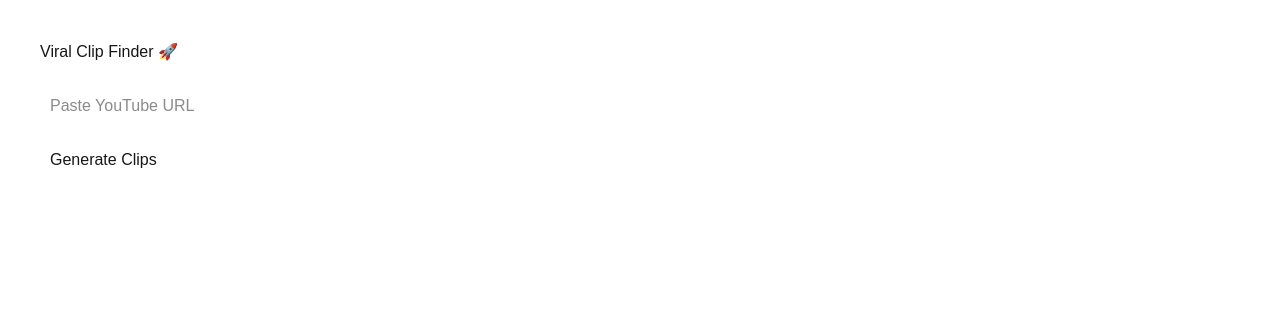
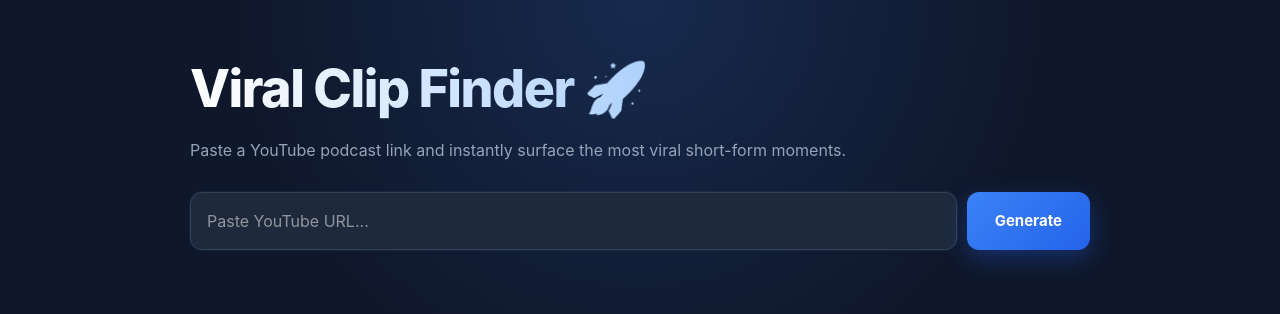
Before and after one commit to Jaeden-A-Lee/codex-viral-clips, a Next.js app: page / in a window 1280 px wide. Shown: the top 314 px of the page. Built offline with nearby package versions, Linux system fonts and the light colour scheme.

Commit message:
Refine visual design and improve demo presentation

```diff
--- a/app/page.tsx
+++ b/app/page.tsx
@@ -16,6 +16,25 @@ export default function Home() {
   const [loadingText, setLoadingText] = useState("");
   const [error, setError] = useState("");
 
+  function extractVideoId(input: string) {
+    const match = input.match(/(?:v=|youtu\.be\/)([a-zA-Z0-9_-]{11})/);
+    return match?.[1] || input;
+  }
+
+  function formatTime(input: any) {
+    const seconds =
+      typeof input === "number"
+        ? input
+        : parseFloat(String(input).replace(/[^0-9.]/g, ""));
+
+    if (isNaN(seconds)) return "0:00";
+
+    const mins = Math.floor(seconds / 60);
+    const secs = Math.floor(seconds % 60);
+
+    return `${mins}:${secs.toString().padStart(2, "0")}`;
+  }
+
   async function handleGenerate() {
     if (!url.trim()) {
       setError("Please paste a YouTube URL");
@@ -27,7 +46,6 @@ export default function Home() {
     setError("");
     setClips([]);
 
-    // STEP 1: get transcript segments
     const transcriptRes = await fetch("/api/transcript", {
       method: "POST",
       headers: {
@@ -38,19 +56,15 @@ export default function Home() {
 
     const transcriptData = await transcriptRes.json();
 
-    if (
-      !transcriptRes.ok ||
-      !Array.isArray(transcriptData.segments)
-    ) {
+    if (!transcriptRes.ok || !Array.isArray(transcriptData.segments)) {
       setError("Could not fetch transcript for this video");
       setLoading(false);
       setLoadingText("");
       return;
     }
 
-    setLoadingText("Generating clips...");
+    setLoadingText("Finding viral moments...");
 
-    // STEP 2: send segments to AI
     const res = await fetch("/api/analyze", {
       method: "POST",
       headers: {
@@ -76,68 +90,152 @@ export default function Home() {
     setLoadingText("");
   }
 
-  function extractVideoId(input: string) {
-    const match = input.match(
-      /(?:v=|youtu\.be\/)([a-zA-Z0-9_-]{11})/
-    );
-    return match?.[1] || input;
-  }
+  return (
+    <main
+      style={{
+        minHeight: "100vh",
+        background: "#0f172a",
+        backgroundImage: "radial-gradient(circle at top, rgba(59,130,246,0.18), transparent 40%)",
+        color: "white",
+        padding: "50px 20px",
+        fontFamily: "'Inter', 'Segoe UI', sans-serif"
+      }}
+    >
+      <div
+        style={{
+          maxWidth: 900,
+          margin: "0 auto"
+        }}
+      >
+        <h1
+          style={{
+            fontSize: 52,
+            fontWeight: 800,
+            marginBottom: 10,
+            letterSpacing: "-1.5px",
+            background: "linear-gradient(90deg, #ffffff, #60a5fa)",
+            WebkitBackgroundClip: "text",
+            WebkitTextFillColor: "transparent"
+          }}
+        >
+          Viral Clip Finder 🚀
+        </h1>
 
-  function formatTime(input: any) {
-    const seconds = typeof input === "number"
-      ? input
-      : parseFloat(String(input).replace(/[^0-9.]/g, ""));
+        <p
+          style={{
+            color: "#94a3b8",
+            marginBottom: 30
+          }}
+        >
+          Paste a YouTube podcast link and instantly surface the most viral
+          short-form moments.
+        </p>
 
-    if (isNaN(seconds)) return "0:00";
-
-    const mins = Math.floor(seconds / 60);
-    const secs = Math.floor(seconds % 60);
-
-    return `${mins}:${secs.toString().padStart(2, "0")}`;
-  }
-
-  return (
-    <main style={{ padding: 40, fontFamily: "Arial" }}>
-      <h1>Viral Clip Finder 🚀</h1>
-
+        <div
+          style={{
+            display: "flex",
+            gap: 10
+          }}
+        >
           <input
             value={url}
             onChange={(e) => setUrl(e.target.value)}
-        placeholder="Paste YouTube URL"
+            placeholder="Paste YouTube URL..."
             style={{
-          padding: 10,
-          width: 400,
-          marginTop: 20
+              flex: 1,
+              padding: 16,
+              borderRadius: 12,
+              border: "1px solid #334155",
+              background: "#1e293b",
+              color: "white",
+              fontSize: 16,
+              outline: "none",
+              boxShadow: "0 0 0 1px rgba(96,165,250,0.08)"
             }}
           />
 
           <button
             onClick={handleGenerate}
+            disabled={loading}
             style={{
-          display: "block",
-          marginTop: 10,
-          padding: 10
+              padding: "16px 28px",
+              borderRadius: 12,
+              border: "none",
+              background: "linear-gradient(135deg, #3b82f6, #2563eb)",
+              color: "white",
+              cursor: "pointer",
+              fontWeight: 700,
+              fontSize: 15,
+              boxShadow: "0 8px 24px rgba(37,99,235,0.35)",
+              transition: "all 0.2s ease"
             }}
           >
-        {loading ? loadingText : "Generate Clips"}
+            {loading ? loadingText : "Generate"}
           </button>
+        </div>
 
         {error && (
-        <p style={{ color: "crimson", marginTop: 10 }}>
+          <p
+            style={{
+              color: "#f87171",
+              marginTop: 15
+            }}
+          >
             {error}
           </p>
         )}
 
-      <div style={{ marginTop: 30 }}>
+        {clips.length > 0 && (
+          <div
+            style={{
+              marginTop: 40,
+              display: "grid",
+              gap: 20
+            }}
+          >
             {clips.map((clip, i) => (
-          <div key={i} style={{ marginBottom: 20 }}>
-            <b>
-              {formatTime(clip.start)} - {formatTime(clip.end)}
-            </b>
-            <p>{clip.reason}</p>
-            <i>{clip.hook}</i>
+              <div
+                key={i}
+                style={{
+                  background: "rgba(30,41,59,0.8)",
+                  padding: 24,
+                  borderRadius: 18,
+                  border: "1px solid rgba(148,163,184,0.15)",
+                  backdropFilter: "blur(8px)",
+                  boxShadow: "0 8px 30px rgba(0,0,0,0.25)"
+                }}
+              >
+                <div
+                  style={{
+                    color: "#60a5fa",
+                    fontWeight: "bold",
+                    marginBottom: 10
+                  }}
+                >
+                  {formatTime(clip.start)} → {formatTime(clip.end)}
+                </div>
+
+                <h3
+                  style={{
+                    marginBottom: 12,
+                    fontSize: 20
+                  }}
+                >
+                  {clip.hook}
+                </h3>
+
+                <p
+                  style={{
+                    color: "#cbd5e1",
+                    lineHeight: 1.6
+                  }}
+                >
+                  {clip.reason}
+                </p>
               </div>
             ))}
+          </div>
+        )}
       </div>
     </main>
   );
```
Lines whose indentation alone changed are shown as unchanged.
